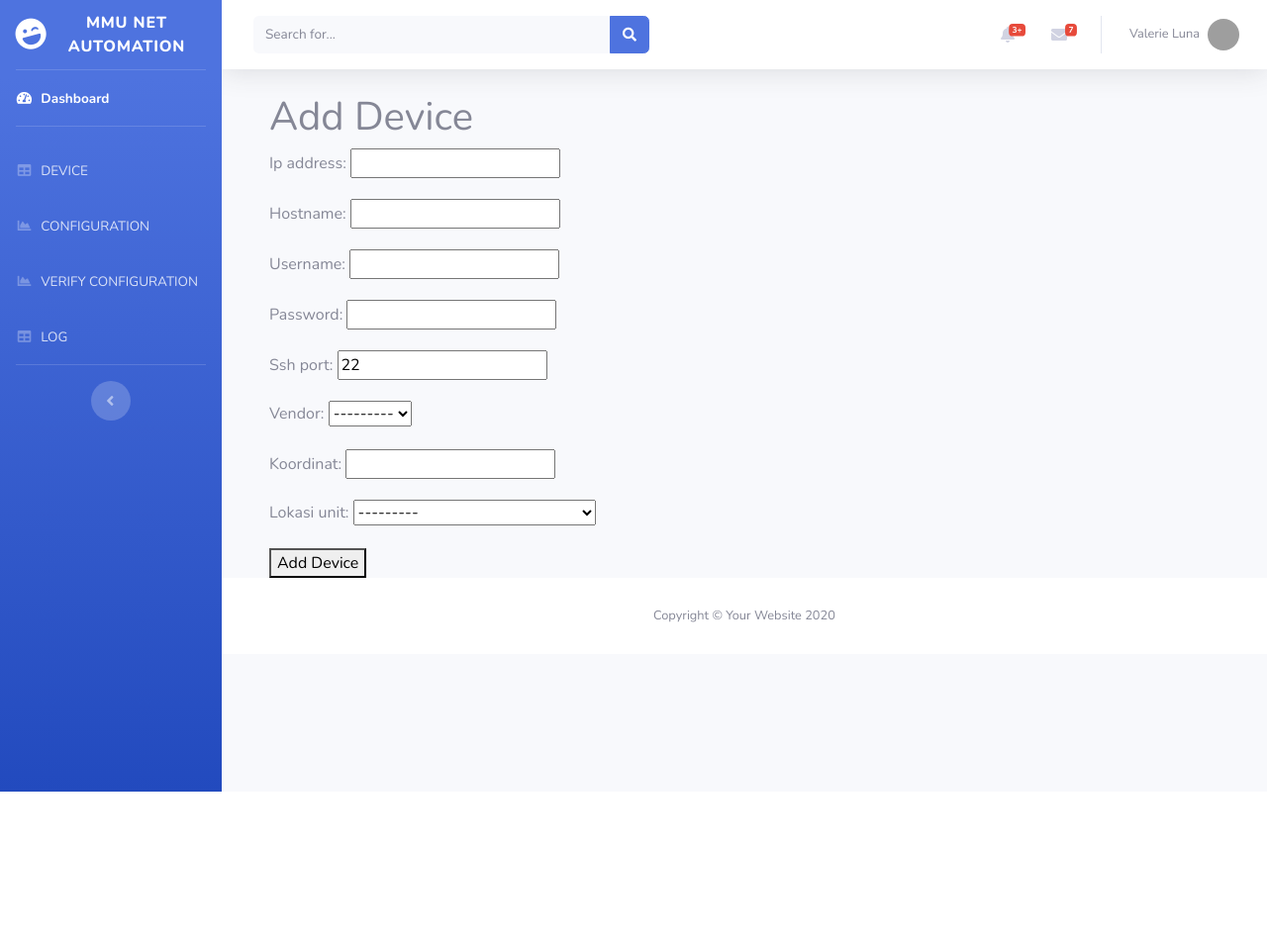
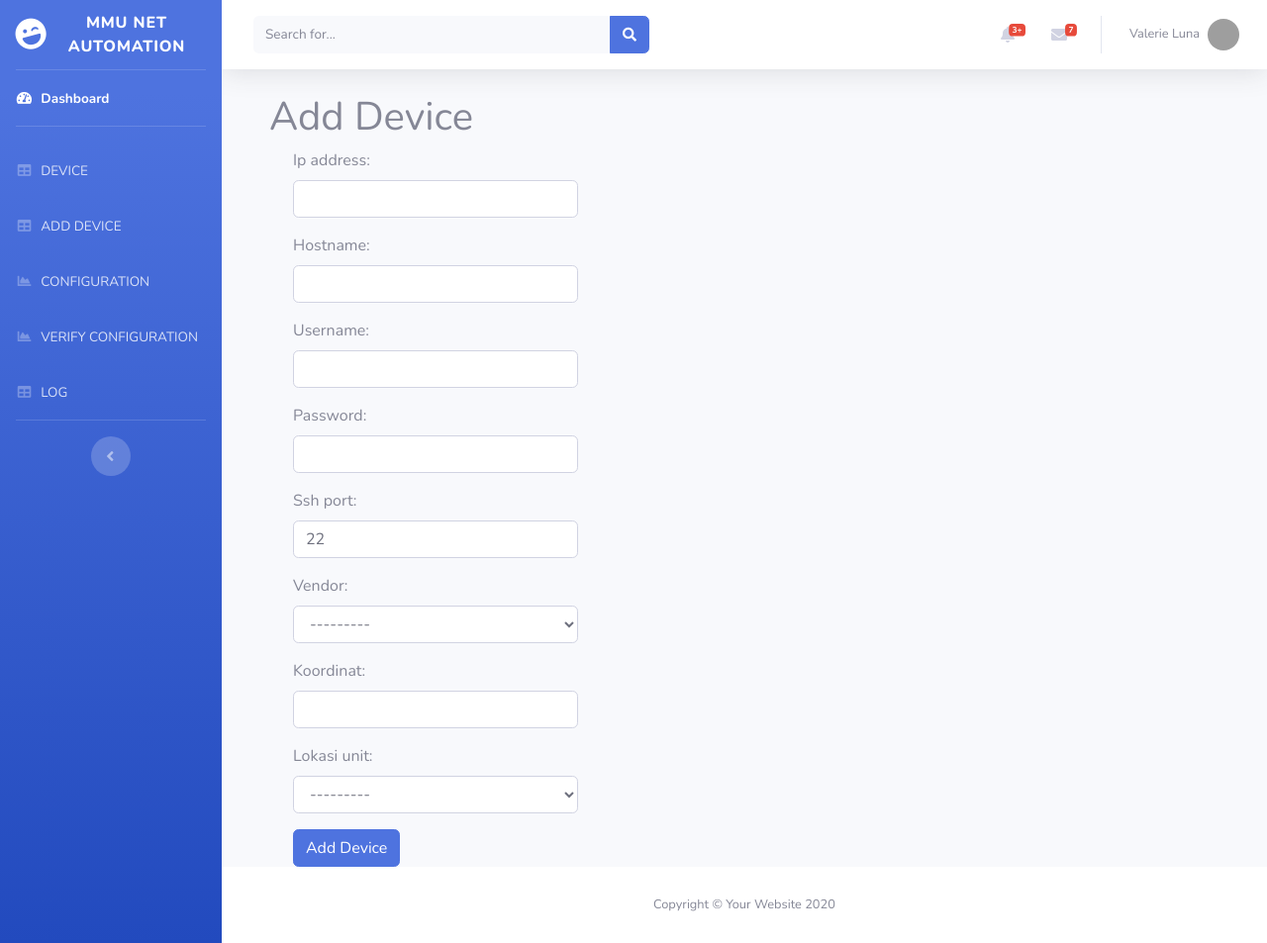
Before and after one commit to yoayoe/mmu_network_automation, a Django app: page /tambah_device/ in a window 1280 px wide. Shown: the whole page at 99% size. Before the commit the page ends 800 px from the top, so only its background shows below. Run offline with Django 3.2, Linux system fonts and the light colour scheme; data comes from the database, SQL or seed files in the repository; both versions use the stored data as it was after the commit; some libraries are stand-ins or nearby versions; grey boxes are pictures that could not be loaded.

Commit message:
Menambahkan fitur tambah device

```diff
--- a/network_automation/forms.py
+++ b/network_automation/forms.py
@@ -1,4 +1,5 @@
 from django.forms import ModelForm
+from django import forms
 from network_automation.models import Device
 
 
@@ -7,3 +8,15 @@ class FormDevice(ModelForm):
         model = Device
         exclude = ['unit']
         # fields = '__all__'
+
+        widgets = {
+            'ip_address' : forms.TextInput({'class':'form-control'}),
+            'hostname' : forms.TextInput({'class':'form-control'}),
+            'username' : forms.TextInput({'class':'form-control'}),
+            'password' : forms.TextInput({'class':'form-control'}),
+            'ssh_port' : forms.NumberInput({'class':'form-control'}),
+            'vendor' : forms.Select({'class':'form-control'}),
+            'koordinat' : forms.TextInput({'class':'form-control'}),
+            'lokasi_unit' : forms.Select({'class':'form-control'}),
+            'unit' : forms.TextInput({'class':'form-control'}),
+        }
--- a/network_automation/models.py
+++ b/network_automation/models.py
@@ -31,7 +31,7 @@ class Device(models.Model):
     ip_address = models.CharField(max_length=255)
     hostname = models.CharField(max_length=255)
     username = models.CharField(max_length=255)
-    password = models.CharField(max_length=255)
+    password = models.CharField (max_length=255)
     ssh_port = models.IntegerField(default=22)
 
     VENDOR_CHOICES = (
--- a/network_automation/urls.py
+++ b/network_automation/urls.py
@@ -7,7 +7,7 @@ urlpatterns = [
     path('configure/', views.configure, name='configure'),
     path('verify_config/', views.verify_config, name='verify_config'),
     path('log/', views.log, name='log'),
-    path('tambah_device/', views.tambah_device, name='tambah-device')
+    path('tambah_device/', views.tambah_device, name='tambah_device')
 
 
 ]
--- a/network_automation/views.py
+++ b/network_automation/views.py
@@ -117,9 +117,24 @@ def log(request):
     return render(request, 'log.html', context)
 
 def tambah_device(request):
-    form = FormDevice()
+    if request.POST:
+        form = FormDevice(request.POST)
+        if form.is_valid():
+            form.save()
+            form = FormDevice()
+            pesan = "Add Success"
 
-    context = {
-        'form' : form
-    }
-    return render(request, 'tambah-device.html', context)
+            context = {
+                'form':form,
+                'pesan' : pesan,
+            }
+            return render(request, 'tambah_device.html', context)
+
+
+    else:
+        form = FormDevice()
+
+        context = {
+            'form' : form
+        }
+    return render(request, 'tambah_device.html', context)
--- a/templates/base-update.html
+++ b/templates/base-update.html
@@ -115,11 +115,18 @@
         </div>
       </li> -->
 
-      <!-- Nav Item - Charts -->
+      <!-- Nav Item - Device -->
       <li class="nav-item">
         <a class="nav-link" href="{% url 'devices' %}">
           <i class="fas fa-fw fa-table"></i>
           <span>DEVICE</span></a>
+      </li>
+
+      <!-- Nav Item - Device -->
+      <li class="nav-item">
+        <a class="nav-link" href="{% url 'tambah_device' %}">
+          <i class="fas fa-fw fa-table"></i>
+          <span>ADD DEVICE</span></a>
       </li>
 
       <!-- Nav Item - Tables -->
--- a/templates/config.html
+++ b/templates/config.html
@@ -9,7 +9,7 @@
 
         <h4 class="mt-3">Chose Target:</h4>
         {% for device in devices %}
-            <input type="checkbox" name="device" value="{{ device.id }}">{{device.ip_address}} - {{device.vendor}}<br>
+            <input type="checkbox" name="device" value="{{ device.id }}">{{device.ip_address}} - {{device.vendor}} - {{device.lokasi_unit}}<br>
         {% endfor %}
 
         <h4 class="mt-3">Mikrotik Command</h4>
--- a/templates/devices.html
+++ b/templates/devices.html
@@ -3,12 +3,14 @@
     <h2 class="mt-4">Device List</h2>
     <table class="table">
             <tr>
+                <th>Unit</th>
                 <th>IP Address</th>
                 <th>Hostname</th>
                 <th>Vendor</th>
             </tr>
             {% for device in all_device %}
             <tr>
+                <td>{{ device.lokasi_unit }}</td>
                 <td>{{ device.ip_address }}</td>
                 <td>{{ device.hostname }}</td>
                 <td>{{ device.vendor }}</td>
--- a/templates/tambah-device.html
+++ /dev/null
@@ -1,12 +0,0 @@
-{% extends "base-update.html" %}
-{% block content %}
-   <h1 class="mt-4">Add Device</h1>
-
-    <form action="" method="post">
-
-        {{ form.as_p }}
-
-        <button type="submit">Add Device</button>
-    </form>
-
-{% endblock content %}
--- /dev/null
+++ b/templates/tambah_device.html
@@ -0,0 +1,24 @@
+{% extends "base-update.html" %}
+{% block content %}
+   <h1 class="mt-4">Add Device</h1>
+
+    <div class="container">
+        <div class="row">
+            <div class="col-md-4">
+                {% if pesan %}
+                <div class="alert alert-success">{{ pesan}}</div>
+
+                {% endif %}
+                <form action="" method="post">
+                    {% csrf_token %}
+
+
+                    {{ form.as_p }}
+
+                    <button class="btn btn-primary" type="submit">Add Device</button>
+                </form>
+            </div>
+        </div>
+    </div>
+
+{% endblock content %}
```
Also changed, not shown: db.sqlite3.
